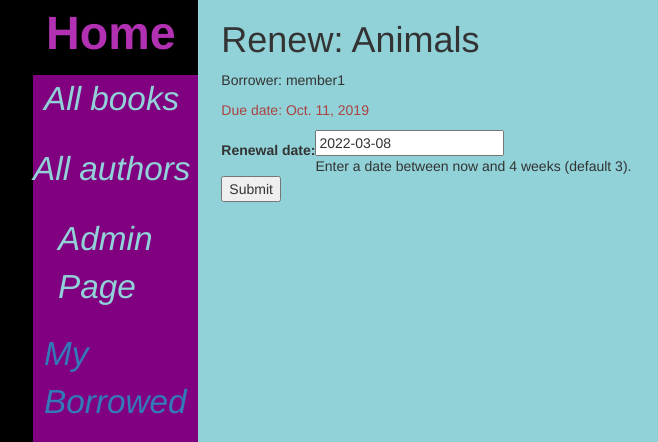
After one commit to amin266/locallibrary, a Django app: page /catalog/book/9feb9d8f-29da-48d9-bfae-1789eee0c48c/renew/ in a window 1280 px wide. The commit adds this page. Shown: the top 442 px of the page, without its empty margins (7-665 px from the left). Run offline with Django 4.2, Linux system fonts and the light colour scheme; a user stored in the database is signed in; data comes from the database, SQL or seed files in the repository; both versions use the stored data as it was after the commit; some libraries are stand-ins or nearby versions.

Commit message:
Final track

```diff
--- /dev/null
+++ b/catalog/forms.py
@@ -0,0 +1,22 @@
+from django import forms
+
+from django.core.exceptions import ValidationError
+from django.utils.translation import gettext_lazy as _
+import datetime #for checking renewal date range.
+
+class RenewBookForm(forms.Form):
+    renewal_date = forms.DateField(help_text="Enter a date between now and 4 weeks (default 3).")
+
+    def clean_renewal_date(self):
+        data = self.cleaned_data['renewal_date']
+
+        #Check date is not in past.
+        if data < datetime.date.today():
+            raise ValidationError(_('Invalid date - renewal in past'))
+
+        #Check date is in range librarian allowed to change (+4 weeks).
+        if data > datetime.date.today() + datetime.timedelta(weeks=4):
+            raise ValidationError(_('Invalid date - renewal more than 4 weeks ahead'))
+
+        # Remember to always return the cleaned data.
+        return data
--- a/catalog/models.py
+++ b/catalog/models.py
@@ -105,7 +105,7 @@ class Author(models.Model):
         """
         Returns the url to access a particular author instance.
         """
-        return reverse('catalog:author-detail', args=[str(self.id)])
+        return reverse('catalog:authors_detail', args=[str(self.id)])
 
 
     def __str__(self):
--- a/catalog/templates/catalog/author_list.html
+++ b/catalog/templates/catalog/author_list.html
@@ -2,10 +2,10 @@
 
 {% block content %}
   {% for author in author_list%}
-    <h3>Authors : <br><br><br>{{ author.last_name }}</h3>
+    <h3><a href="{% url 'catalog:authors_detail' author.id %}">{{ author.last_name }}</a></h3>
     <p> Authors first : {{ author.first_name }} </p>
-    <p>det of birth : {{ author.date_of_birth }}</p>
-    <p>dete of death : {{ author.date_of_death }}</p>
+    <p>date of birth : {{ author.date_of_birth }}</p>
+    <p>date of death : {{ author.date_of_death }}</p>
     <hr>
   {%  endfor %}
 {% endblock %}
--- /dev/null
+++ b/catalog/templates/catalog/book_renew_librarian.html
@@ -0,0 +1,17 @@
+{% extends "catalog/base_generic.html" %}
+{% block content %}
+
+    <h1>Renew: {{bookinst.book.title}}</h1>
+    <p>Borrower: {{bookinst.borrower}}</p>
+    <p{% if bookinst.is_overdue %} class="text-danger"{% endif %}>Due date: {{bookinst.due_back}}</p>
+
+    <form action="" method="post">
+        {% csrf_token %}
+        <table>
+        {{ form }}
+        </table>
+
+        <input type="submit" value="Submit" />
+    </form>
+
+{% endblock %}
--- a/catalog/templates/catalog/catalog/bookinstance_list_borrowed_user.html
+++ b/catalog/templates/catalog/bookinstance_list_borrowed_user.html
@@ -8,7 +8,7 @@
 
       {% for bookinst in bookinstance_list %}
       <li class="{% if bookinst.is_overdue %}text-danger{% endif %}">
-        <a href="{% url 'book-detail' bookinst.book.pk %}">{{bookinst.book.title}}</a> ({{ bookinst.due_back }})
+        <a href=>{{bookinst.book.title}}</a> ({{ bookinst.due_back }})
       </li>
       {% endfor %}
     </ul>
--- a/catalog/urls.py
+++ b/catalog/urls.py
@@ -11,10 +11,14 @@ urlpatterns = [
     re_path(r'^books/$', views.BookListView.as_view(), name='books'),
     re_path(r'^book/(?P<pk>\d+)$', views.BookDetailView.as_view(), name='book-detail'),
     re_path(r'^authors/$', views.AuthorListView.as_view(), name='authors'),
-#    path(r'^mybooks/$', views.LoanedBooksByUserListView.as_view(), name='my-borrowed'),
-#    path(r'^book/(?P<pk>[-\w]+)/renew/$', views.renew_book_librarian, name='renew-book-librarian')
-#    path(r'^mybooks/$', views.LoanedBooksByUserListView.as_view(), name='my-borrowed'),
+    re_path(r'^authors/(?P<pk>\d+)$', views.AuthorDetailView.as_view(), name='authors_detail'),
     re_path(r'^mybooks/$', views.LoanedBooksByUserListView.as_view(), name='my-borrowed'),
+    re_path(r'^book/(?P<pk>[-\w]+)/renew/$', views.renew_book_librarian, name='renew-book-librarian'),
+    re_path(r'^author/create/$', views.AuthorCreate.as_view(), name='author_create'),
+    re_path(r'^author/(?P<pk>\d+)/update/$', views.AuthorUpdate.as_view(), name='author_update'),
+    re_path(r'^author/(?P<pk>\d+)/delete/$', views.AuthorDelete.as_view(), name='author_delete'),
+
+
 
 
 ]
--- a/catalog/views.py
+++ b/catalog/views.py
@@ -1,7 +1,17 @@
 from django.shortcuts import render
 from django.views import generic
 from django.contrib.auth.mixins import LoginRequiredMixin
+from django.contrib.auth.decorators import permission_required
+from django.shortcuts import get_object_or_404
+from django.http import HttpResponseRedirect
+from django.urls import reverse
 
+from django.views import generic
+from django.urls import reverse_lazy
+
+import datetime
+
+from .forms import RenewBookForm
 from . import models
 
 
@@ -32,6 +42,9 @@ class AuthorListView(generic.ListView):
     model = models.Author
     template_name = 'catalog/author_list.html'
 
+class AuthorDetailView(generic.DetailView):
+    model = models.Author
+    template_name = 'catalog/author_detail.html'
 
 class LoanedBooksByUserListView(LoginRequiredMixin,generic.ListView):
     """
@@ -44,6 +57,48 @@ class LoanedBooksByUserListView(LoginRequiredMixin,generic.ListView):
     def get_queryset(self):
         return models.BookInstance.objects.filter(borrower=self.request.user).filter(status__exact='o').order_by('due_back')
 
+
+@permission_required('catalog.can_mark_returned')
+def renew_book_librarian(request, pk):
+    """
+    View function for renewing a specific BookInstance by librarian
+    """
+    book_inst=get_object_or_404(models.BookInstance, pk = pk)
+
+    # If this is a POST request then process the Form data
+    if request.method == 'POST':
+
+        # Create a form instance and populate it with data from the request (binding):
+        form = RenewBookForm(request.POST)
+
+        # Check if the form is valid:
+        if form.is_valid():
+            # process the data in form.cleaned_data as required (here we just write it to the model due_back field)
+            book_inst.due_back = form.cleaned_data['renewal_date']
+            book_inst.save()
+
+            # redirect to a new URL:
+            return HttpResponseRedirect(reverse('catalog:my-borrowed') )
+
+    # If this is a GET (or any other method) create the default form.
+    else:
+        proposed_renewal_date = datetime.date.today() + datetime.timedelta(weeks=3)
+        form = RenewBookForm(initial={'renewal_date': proposed_renewal_date,})
+
+    return render(request, 'catalog/book_renew_librarian.html', {'form': form, 'bookinst':book_inst})
+
+class AuthorCreate(generic.CreateView):
+    model = models.Author
+    fields = '__all__'
+    initial={'date_of_death':'05/01/2018',}
+
+class AuthorUpdate(generic.UpdateView):
+    model = models.Author
+    fields = ['first_name','last_name','date_of_birth','date_of_death']
+
+class AuthorDelete(generic.DeleteView):
+    model = models.Author
+    success_url = reverse_lazy('catalog:authors')
 #def index(request
 #    # Generate counts of some of the main objects
 #   num_books=models.Book.objects.all().count()
```
Also changed, not shown: catalog/templates/catalog/author_confirm_delete.html (added, +14 -0 lines), catalog/templates/catalog/author_detail.html (added, +7 -0 lines), catalog/templates/catalog/author_form.html (added, +13 -0 lines), db.sqlite3.
